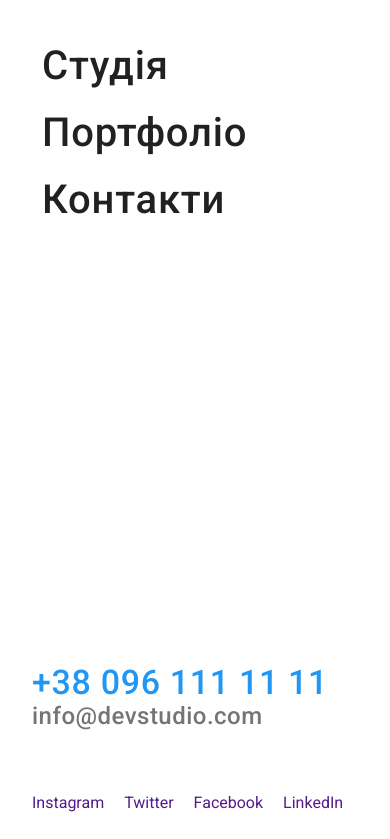
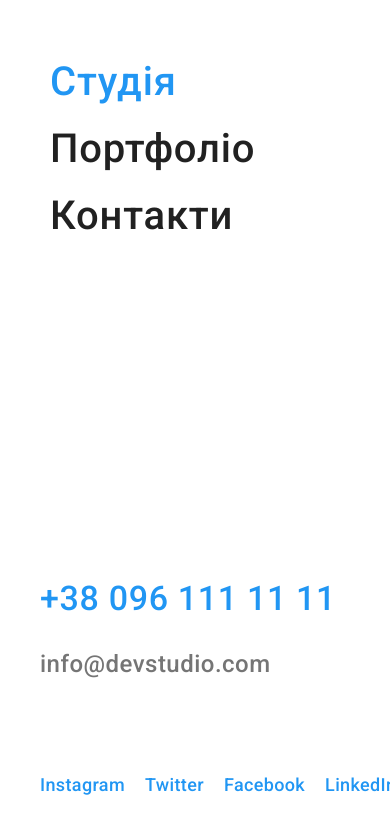
Before and after one commit to liubomyr-vynn/WebStudio, a plain HTML site: page index.html in a window 390 px wide. Both pictures are taken after a click on the button 354 px from the left and 31 px from the top of the page. Shown: the top 839 px of the page. Drawn offline with nearby package versions, Linux system fonts and the light colour scheme; files that its build step writes are made by us from their sources.

Commit message:
Update _menu.scss

```diff
--- a/sass/components/_menu.scss
+++ b/sass/components/_menu.scss
@@ -36,6 +36,8 @@
   border: none;
   border-radius: 50%;
   outline: none;
+
+  fill: var(--main-text);
 }
 
 @media (min-width: 768px) {
@@ -46,7 +48,7 @@
 
 .menu-toggle:hover,
 .menu-toggle:focus {
-  background-color: rgba(0, 0, 0, 0.1);
+  fill: var(--accent);
 }
 
 .menu-container {
@@ -59,7 +61,8 @@
 
   width: 100vw;
   height: 100vh;
-  padding: 32px;
+  padding: 48px 40px;
+
   background-color: var(--white-color);
   z-index: 999;
 
@@ -90,15 +93,35 @@
   letter-spacing: 0.02em;
 }
 
-.mobile-menu .link {
+.mobile-menu__link {
   display: block;
   padding: 10px;
   color: #212121;
   text-decoration: none;
 }
 
+.mobile-menu__link--current {
+  color: var(--accent);
+}
+
 .mobile-contacts {
+  font-weight: 500;
   margin-bottom: 64px;
+}
+
+.mobile-contacts__link--phone {
+  font-size: 34px;
+  line-height: 40px;
+  letter-spacing: 0.02em;
+  color: #2196f3;
+}
+
+.mobile-contacts__link--mail {
+  font-size: 24px;
+  line-height: 28px;
+  letter-spacing: 0.02em;
+
+  color: #757575;
 }
 
 .mobile-socials {
@@ -106,19 +129,15 @@
   gap: 20px;
 }
 
-.mobile-contacts__link--phone {
+.mobile-contacts__item {
+  margin-bottom: 32px;
+}
+
+.mobile-socials__link {
   font-weight: 500;
-  font-size: 34px;
-  line-height: 40px;
+  font-size: 18px;
+  line-height: 22px;
   letter-spacing: 0.02em;
+
   color: #2196f3;
 }
-
-.mobile-contacts__link--mail {
-  font-weight: 500;
-  font-size: 24px;
-  line-height: 28px;
-  letter-spacing: 0.02em;
-
-  color: #757575;
-}
```
